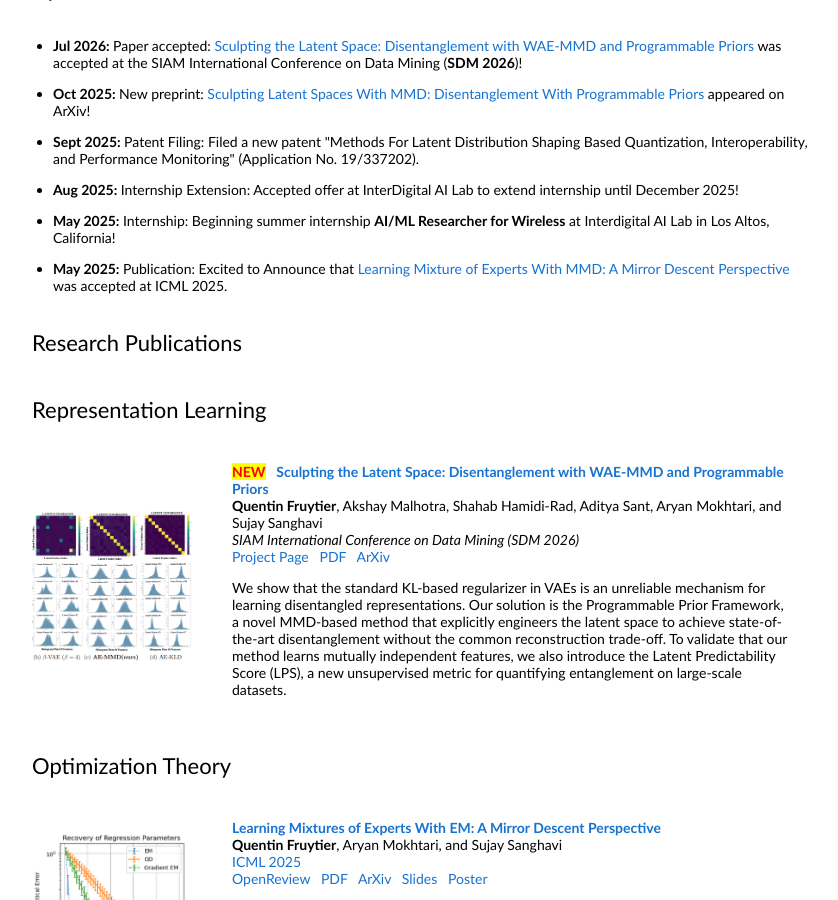
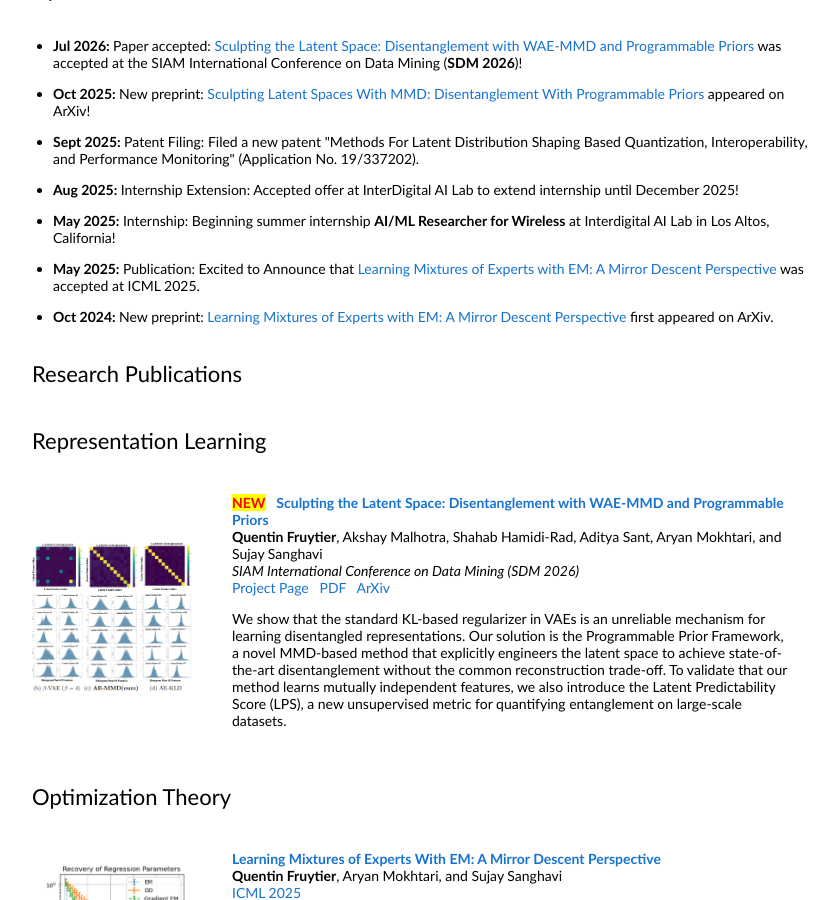
Before and after one commit to Quentin-Fruytier/Quentin-Fruytier.github.io, a Jekyll site: the page built from index.html, in a window 1280 px wide and 900 px high, scrolled down 657 px. Shown: the whole window, without its empty margins (228-1066 px from the left). Built offline with Jekyll 4.4.1, drawn with Linux system fonts in a browser that asks for light colours.

Commit message:
Updates: add Oct 2024 EM-MoE arXiv preprint entry; fix ICML entry title (EM, not MMD)

```diff
--- a/index.html
+++ b/index.html
@@ -56,7 +56,9 @@ title: Home
               <p></p>
               <li><b>May 2025: </b> Internship: Beginning summer internship <strong> AI/ML Researcher for Wireless</strong> at Interdigital AI Lab in Los Altos, California!</li>
               <p></p>
-              <li><b>May 2025: </b> Publication: Excited to Announce that <a href="https://icml.cc/virtual/2025/poster/4360">Learning Mixture of Experts With MMD: A Mirror Descent Perspective</a> was accepted at ICML 2025.</li>
+              <li><b>May 2025: </b> Publication: Excited to Announce that <a href="https://icml.cc/virtual/2025/poster/4360">Learning Mixtures of Experts with EM: A Mirror Descent Perspective</a> was accepted at ICML 2025.</li>
+              <p></p>
+              <li><b>Oct 2024: </b> New preprint: <a href="https://arxiv.org/abs/2411.06056">Learning Mixtures of Experts with EM: A Mirror Descent Perspective</a> first appeared on ArXiv.</li>
             </ul>
             <!-- <button onclick="myFunction()" id="myBtn">More</button> -->
             <p></p>
```
